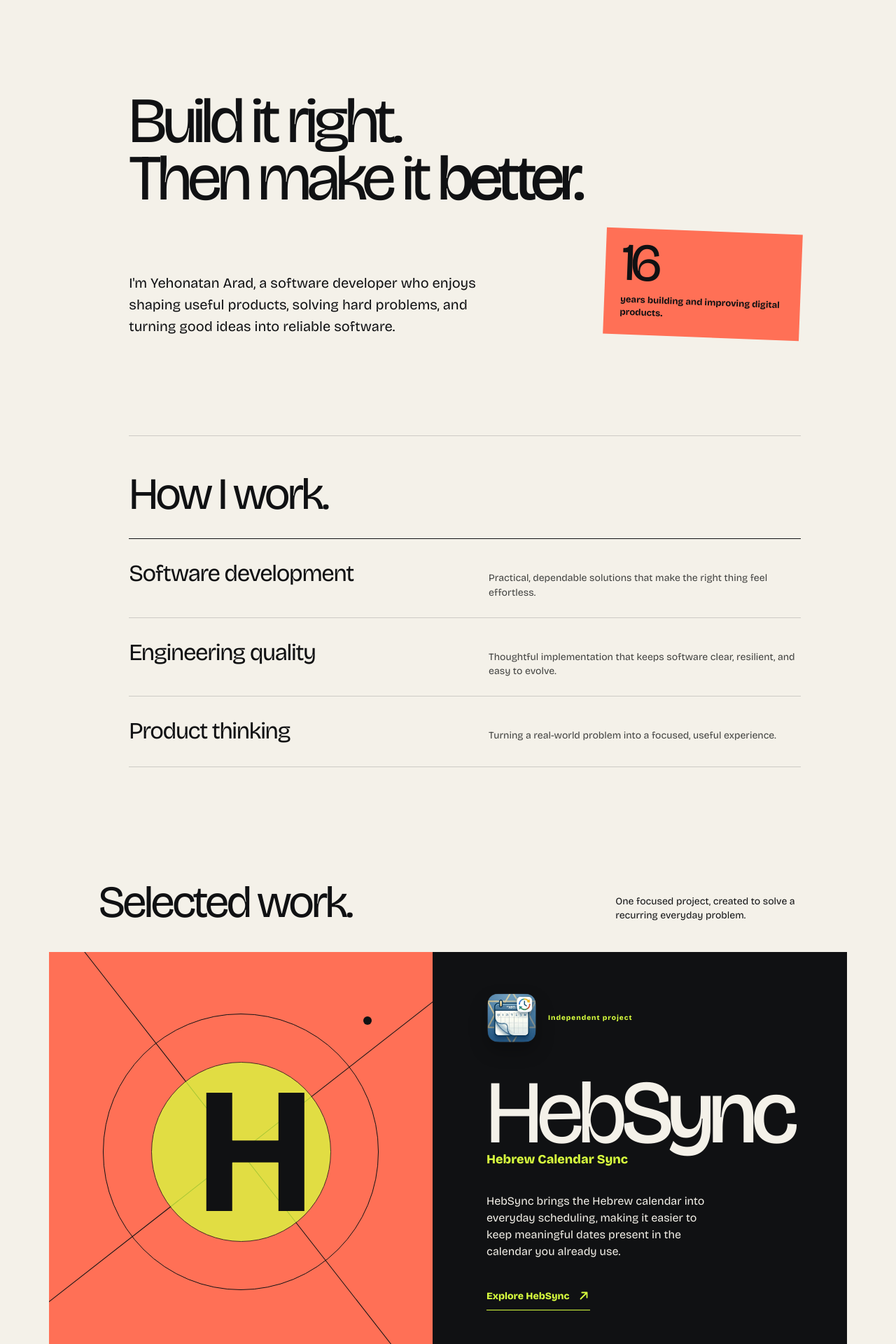
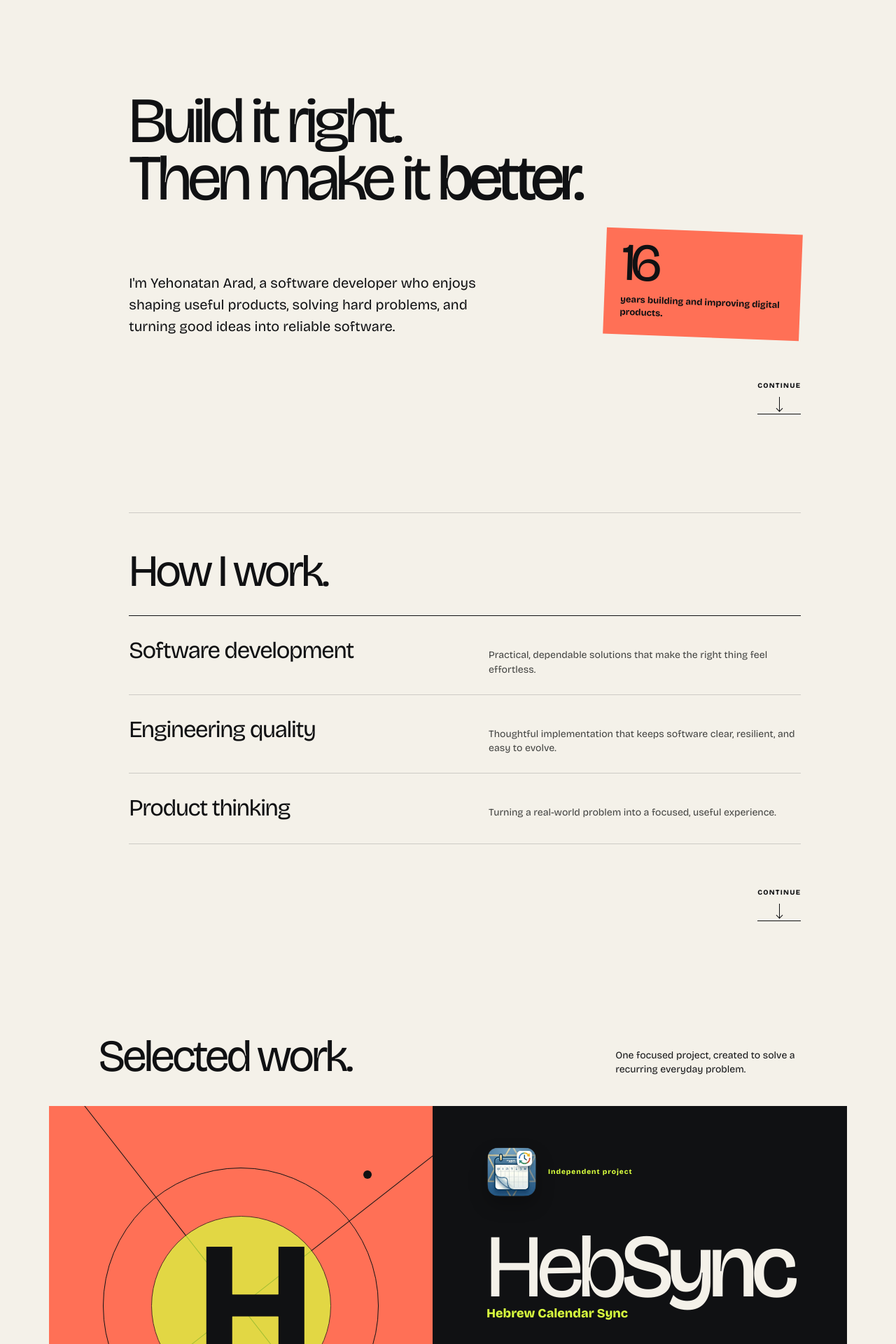
Before and after one commit to yonarad/yehonatan-arad, a Next.js app: page / in a window 1280 px wide. Shown: the part 840-2760 px from the top of the page at 70% size. Built offline with nearby package versions, Linux system fonts and the light colour scheme.

Commit message:
Add section navigation cues

```diff
--- a/app/page.tsx
+++ b/app/page.tsx
@@ -32,11 +32,15 @@
   );
 }
 
+function SectionNext({ href, label }: { href: string; label: string }) {
+  return <a className="section-next" href={href} aria-label={label}>{label} <span className="down-mark" aria-hidden="true" /></a>;
+}
+
 const content = {
   en: {
     navWork: "Work", navContact: "Contact", switchLanguage: "עברית", homeLabel: "Yehonatan Arad home",
     intro: <>Software developer with <strong>16 years</strong> of experience building clear, reliable digital products.</>,
-    explore: "Explore", focus: ["Software development", "Product thinking", "Reliable delivery", "16 years of practice"],
+    explore: "Explore", continue: "Continue", focus: ["Software development", "Product thinking", "Reliable delivery", "16 years of practice"],
     aboutTitle: <>Build it right.<br />Then make it <span className="accent">better.</span></>,
     about: "I'm Yehonatan Arad, a software developer who enjoys shaping useful products, solving hard problems, and turning good ideas into reliable software.",
     years: "years building and improving digital products.",
@@ -49,7 +53,7 @@
   he: {
     navWork: "עבודה", navContact: "יצירת קשר", switchLanguage: "English", homeLabel: "דף הבית של יהונתן ארד",
     intro: <>מפתח תוכנה עם <strong>16 שנות ניסיון</strong> בבניית מוצרים דיגיטליים ברורים, אמינים ונוחים לשימוש.</>,
-    explore: "היכרות", focus: ["פיתוח תוכנה", "חשיבה מוצרית", "מוצרים אמינים", "16 שנות ניסיון"],
+    explore: "היכרות", continue: "המשך", focus: ["פיתוח תוכנה", "חשיבה מוצרית", "מוצרים אמינים", "16 שנות ניסיון"],
     aboutTitle: <>בונים נכון.<br />ואז עושים את זה <span className="accent">טוב יותר.</span></>,
     about: "אני יהונתן ארד, מפתח תוכנה שנהנה לבנות מוצרים שימושיים, לפתור בעיות מורכבות, ולהפוך רעיונות טובים לתוכנה אמינה.",
     years: "של בנייה ושיפור של מוצרים דיגיטליים.",
@@ -84,11 +88,11 @@
 
       <section className="ticker" aria-label={isHebrew ? "תחומי התמחות" : "Professional focus"}>{t.focus.map((item, index) => <span key={item} className="ticker-item">{index > 0 && <i />}{item}</span>)}</section>
 
-      <section id="about" className="about section"><div className="about-content"><h2>{t.aboutTitle}</h2><div className="about-grid"><p className="lead">{t.about}</p><aside className="fact-card"><span>16</span><p>{t.years}</p></aside></div></div></section>
+      <section id="about" className="about section"><div className="about-content"><h2>{t.aboutTitle}</h2><div className="about-grid"><p className="lead">{t.about}</p><aside className="fact-card"><span>16</span><p>{t.years}</p></aside></div><SectionNext href="#practice" label={t.continue} /></div></section>
 
-      <section className="practice section"><div className="practice-content"><h2>{t.practiceTitle}</h2><div className="practice-list">{t.practices.map(([title, description]) => <article key={title}><h3>{title}</h3><p>{description}</p></article>)}</div></div></section>
+      <section id="practice" className="practice section"><div className="practice-content"><h2>{t.practiceTitle}</h2><div className="practice-list">{t.practices.map(([title, description]) => <article key={title}><h3>{title}</h3><p>{description}</p></article>)}</div><SectionNext href="#work" label={t.continue} /></div></section>
 
-      <section id="work" className="work"><div className="work-heading"><h2>{t.workTitle}</h2><p>{t.workIntro}</p></div><article className="project"><div className="project-art" aria-hidden="true"><span>H</span><i /><i /><i /></div><div className="project-copy"><div className="project-kicker"><Image src="/hebsync-logo.png" alt="HebSync logo" width={112} height={112} className="hebsync-logo" /><p className="project-index">{t.projectIndex}</p></div><h2>Heb<span>Sync</span></h2><p className="project-subtitle">{t.projectSubtitle}</p><p className="project-description">{t.projectDescription}</p><a className="project-link" href="https://hebsync.org" target="_blank" rel="noreferrer">{t.projectLink} <ExternalArrow /></a></div></article></section>
+      <section id="work" className="work"><div className="work-heading"><h2>{t.workTitle}</h2><p>{t.workIntro}</p></div><article className="project"><div className="project-art" aria-hidden="true"><span>H</span><i /><i /><i /></div><div className="project-copy"><div className="project-kicker"><Image src="/hebsync-logo.png" alt="HebSync logo" width={112} height={112} className="hebsync-logo" /><p className="project-index">{t.projectIndex}</p></div><h2>Heb<span>Sync</span></h2><p className="project-subtitle">{t.projectSubtitle}</p><p className="project-description">{t.projectDescription}</p><a className="project-link" href="https://hebsync.org" target="_blank" rel="noreferrer">{t.projectLink} <ExternalArrow /></a></div></article><div className="work-next"><SectionNext href="#contact" label={t.continue} /></div></section>
 
       <section id="contact" className="contact section"><div className="contact-content"><h2>{t.contactTitle}</h2><a className="contact-email" href="mailto:yonarad@gmail.com" aria-label="Send email to yonarad@gmail.com"><MailIcon /></a><div className="social-links">{socialLinks.map((link) => <a href={link.href} key={link.label} target="_blank" rel="noreferrer" aria-label={link.label}><SocialIcon kind={link.icon} /></a>)}</div></div></section>
 
```
Also changed, not shown: app/globals.css.
